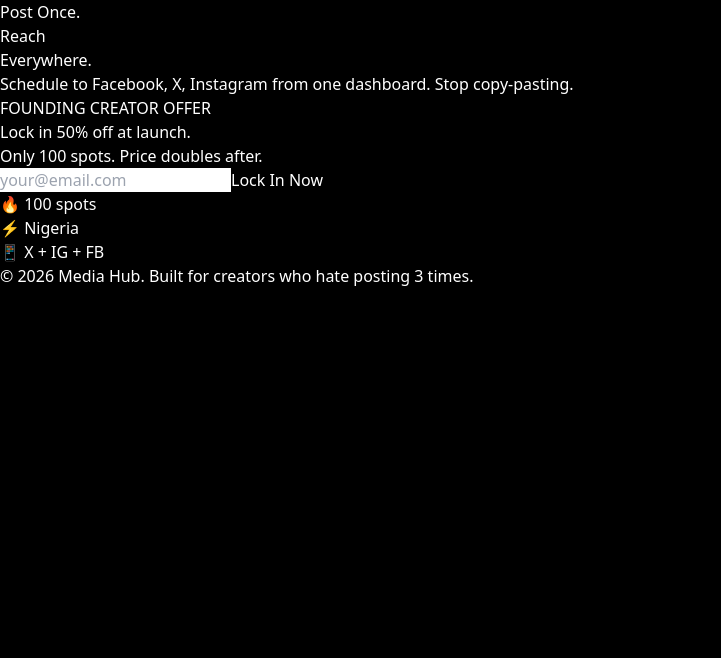
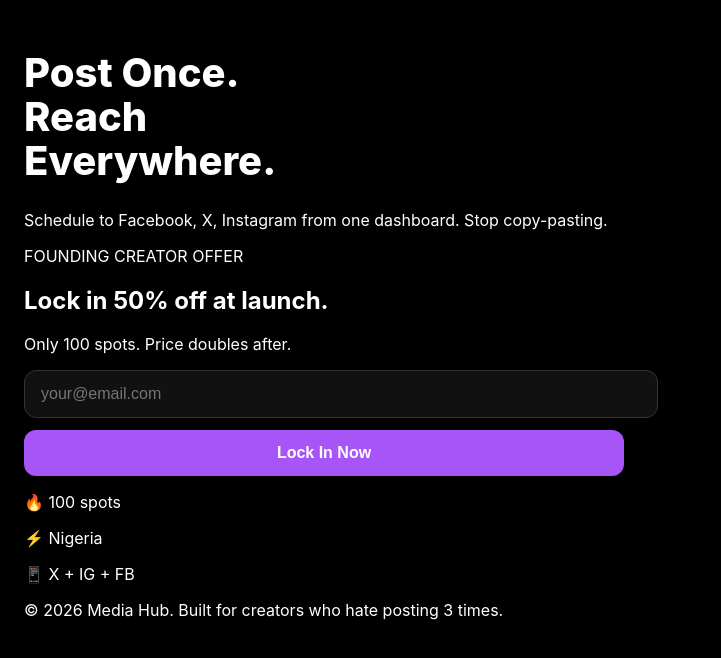
Before and after one commit to solomonenyinnaya14-a11y/Media-Hub, a Next.js app: page / in a window 1280 px wide. Shown: the top 658 px of the page, without its empty margins (0-721 px from the left). Built offline with nearby package versions, Linux system fonts and the light colour scheme.

Commit message:
Update globals.css

```diff
--- a/app/globals.css
+++ b/app/globals.css
@@ -1,9 +1,52 @@
-@tailwind base;
-@tailwind components;
-@tailwind utilities;
+:root {
+  color-scheme: dark; /* Lock to dark mode */
+}
 
 body {
-  background: #000;
+  background-color: #000; /* Pure black */
+  color: #fff; /* White text */
+  margin: 0;
+  padding: 24px;
+  font-family: -apple-system, BlinkMacSystemFont, 'Segoe UI', sans-serif;
+  max-width: 600px;
+}
+
+h1 {
+  font-size: 40px;
+  line-height: 1.1;
+  font-weight: 800;
+}
+
+.purple {
+  color: #a855f7; /* That purple */
+}
+
+.card {
+  background: rgba(255,255,255,0.05);
+  border: 1px solid rgba(255,255,255,0.1);
+  border-radius: 16px;
+  padding: 20px;
+  margin-top: 16px;
+}
+
+input {
+  background: #111;
   color: #fff;
-  min-height: 100dvh;
+  border: 1px solid #333;
+  padding: 14px 16px;
+  border-radius: 12px;
+  width: 100%;
+  font-size: 16px;
 }
+
+button {
+  background: #a855f7; /* Purple button */
+  color: #fff;
+  border: none;
+  padding: 14px 16px;
+  border-radius: 12px;
+  width: 100%;
+  font-size: 16px;
+  font-weight: 700;
+  margin-top: 12px;
+}
```
